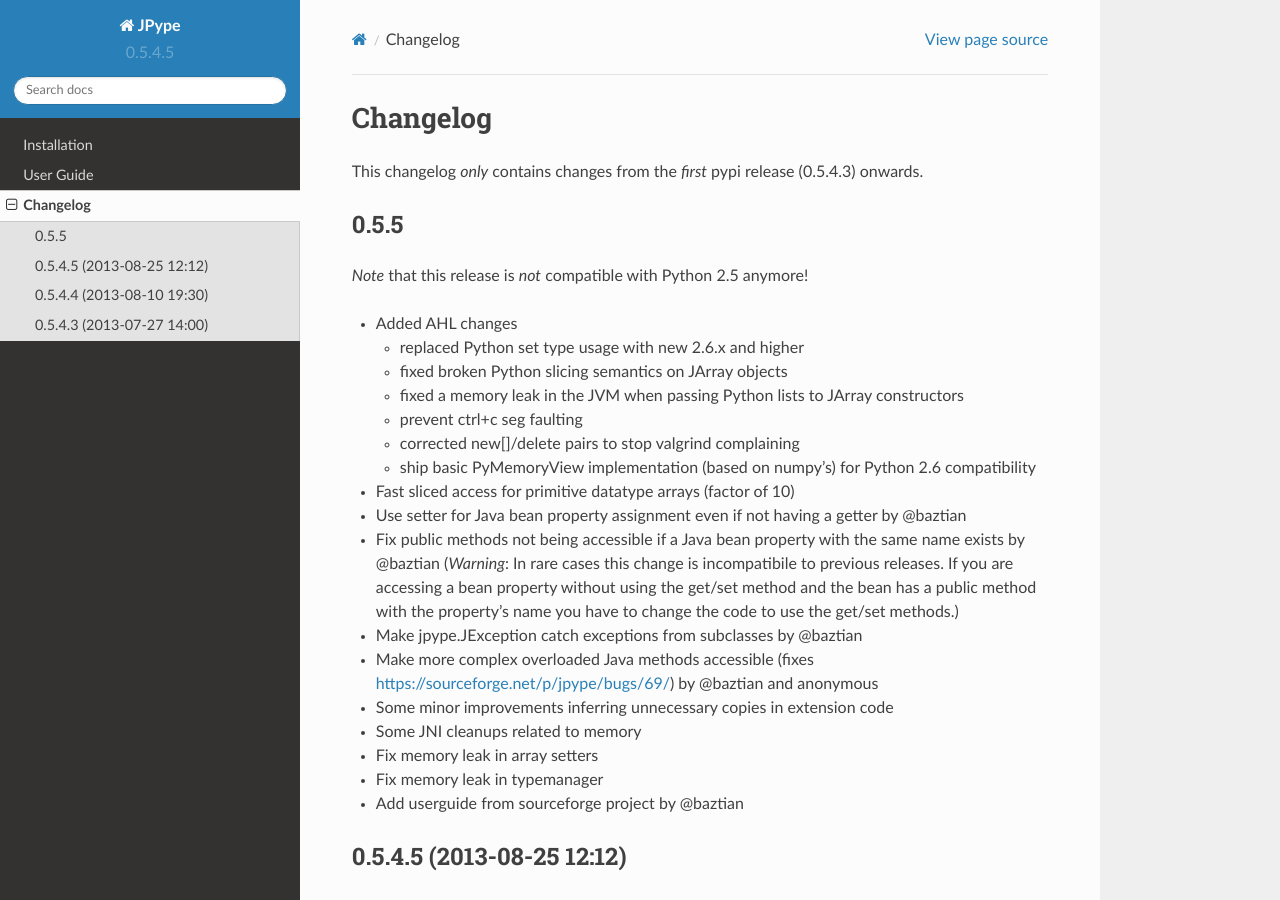
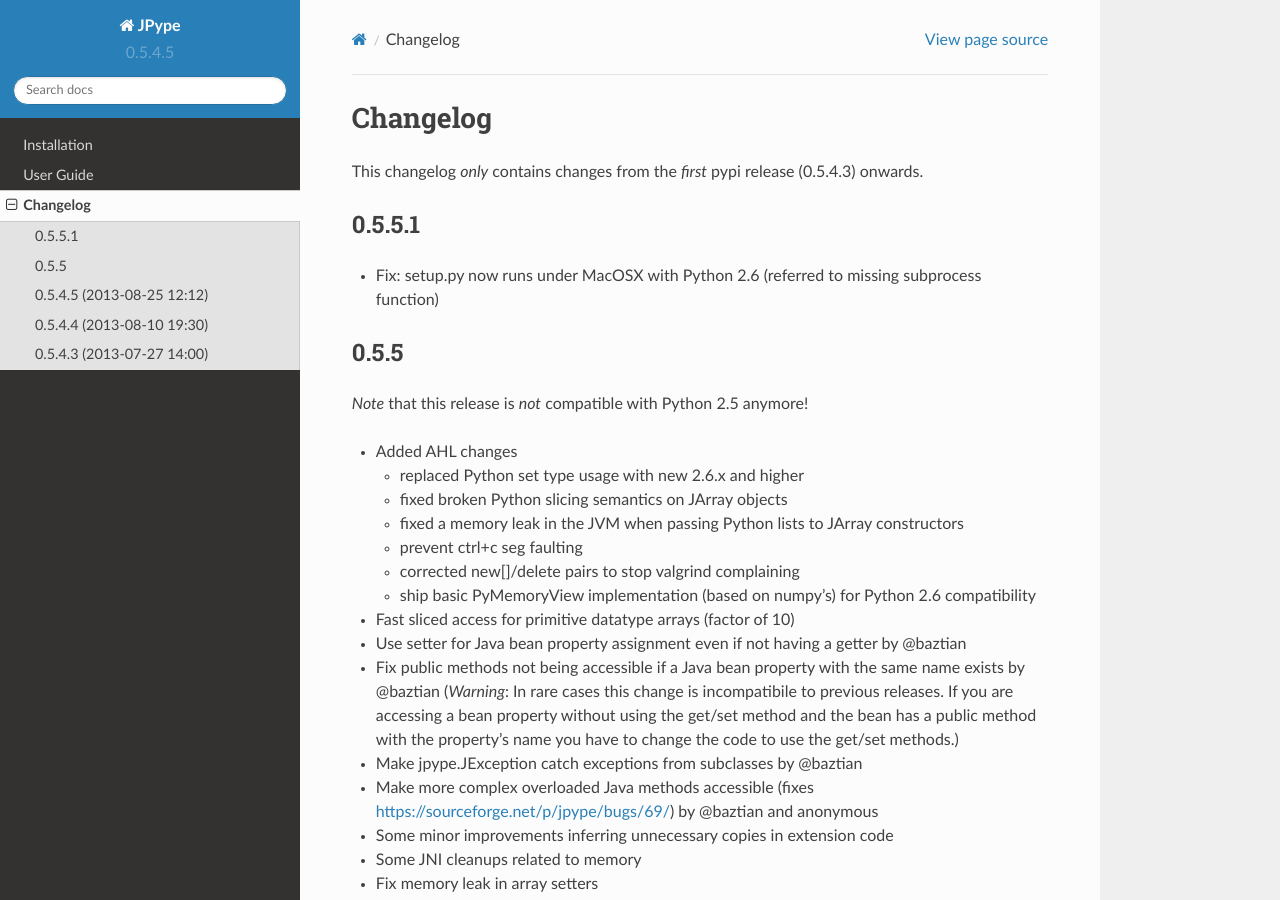
Before and after one commit to jpype-project/jpype, a Sphinx documentation site: the page built from doc/CHANGELOG.rst, in a window 1280 px wide and 900 px high. Built offline with Sphinx 7.4.7 and the Read the Docs theme 2.0.0, drawn with Linux system fonts in a browser that asks for light colours.

Commit message:
[Changelog] added note about fix

```diff
--- a/doc/CHANGELOG.rst
+++ b/doc/CHANGELOG.rst
@@ -2,6 +2,10 @@
 =========
 
 This changelog *only* contains changes from the *first* pypi release (0.5.4.3) onwards.
+
+0.5.5.1
+----------------------
+* Fix: setup.py now runs under MacOSX with Python 2.6 (referred to missing subprocess function)
 
 0.5.5
 ----------------------
```
